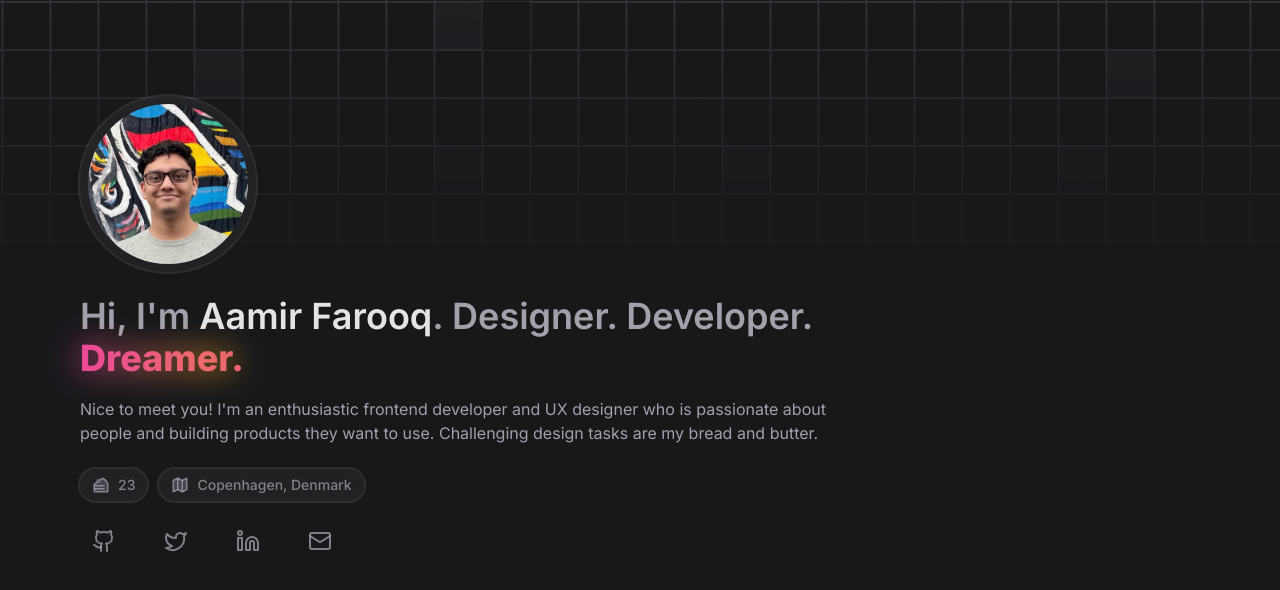
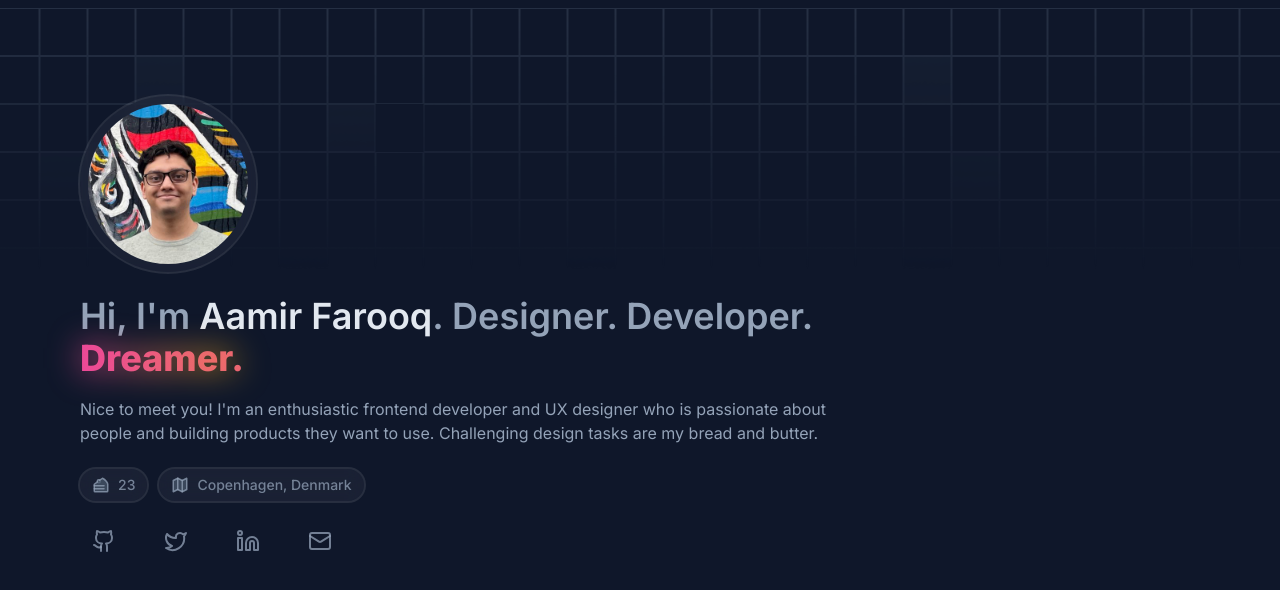
Before and after one commit to SlimShadyIAm/portfolio, a Next.js app: page / in a window 1280 px wide. Shown: the top 590 px of the page. Built offline with nearby package versions, Linux system fonts and the light colour scheme.

Commit message:
Update colors to Slate

```diff
--- a/src/app/globals.css
+++ b/src/app/globals.css
@@ -4,6 +4,6 @@
 
 @layer components {
   .pretty-ring {
-    @apply bg-zinc-200/5 shadow-sm shadow-zinc-800/5 ring-2 ring-white/10 backdrop-blur;
+    @apply bg-slate-200/5 shadow-sm shadow-slate-800/5 ring-2 ring-white/10 backdrop-blur;
   }
 }
--- a/src/app/page.tsx
+++ b/src/app/page.tsx
@@ -3,7 +3,7 @@ import styles from './styles.module.css';
 
 const Home = () => {
   return (
-    <div className={`mx-auto h-full w-full bg-zinc-900 pt-24 ${styles.grid}`}>
+    <div className={`mx-auto h-full w-full bg-slate-900 pt-24 ${styles.grid}`}>
       <div className="container">
         <Intro />
       </div>
--- a/src/components/Intro/index.tsx
+++ b/src/components/Intro/index.tsx
@@ -7,7 +7,7 @@ const Intro = () => {
   return (
     <div className="flex flex-col gap-6">
       {/*
-      <div className="shadow-zinc-700/25 self-start rounded-full border-2 border-zinc-700/25 bg-zinc-800/50 p-2 shadow-sm">
+      <div className="shadow-slate-700/25 self-start rounded-full border-2 border-slate-700/25 bg-slate-800/50 p-2 shadow-sm">
       */}
 
       <div className="pretty-ring self-start rounded-full p-2">
@@ -20,8 +20,8 @@ const Intro = () => {
         />
       </div>
       <div className="flex max-w-3xl flex-col gap-4">
-        <h1 className="text-4xl font-semibold text-zinc-400 ">
-          Hi, I&apos;m <span className="text-zinc-200">Aamir Farooq</span>.
+        <h1 className="text-4xl font-semibold text-slate-400 ">
+          Hi, I&apos;m <span className="text-slate-200">Aamir Farooq</span>.
           Designer. Developer.
           {/*
         // <h1 className="leading-tight bg-clip-text text-transparent bg-gradient-to-r from-pink-500 to-yellow-500 blur-md z-negative-1">dreamer</h1>.
@@ -35,7 +35,7 @@ const Intro = () => {
             </h2>
           </div>
         </h1>
-        <p className="text-zinc-400">
+        <p className="text-slate-400">
           Nice to meet you! I&apos;m an enthusiastic frontend developer and UX
           designer who is passionate about people and building products they
           want to use. Challenging design tasks are my bread and butter.
--- a/src/components/IntroBadge/index.tsx
+++ b/src/components/IntroBadge/index.tsx
@@ -7,8 +7,8 @@ type Props = {
 
 const IntroBadge = ({ icon: IconComponent, text }: Props) => {
   return (
-    <div className="pretty-ring flex items-center gap-2 self-start rounded-full px-3 py-1.5 text-sm text-zinc-400/75">
-      <IconComponent className="fill-zinc-600/75 text-zinc-400/75" size={18} />
+    <div className="pretty-ring flex items-center gap-2 self-start rounded-full px-3 py-1.5 text-sm text-slate-400/75">
+      <IconComponent className="fill-slate-600/75 text-slate-400/75" size={18} />
       <span className="font-medium">{text}</span>
     </div>
   );
--- a/src/components/SocialButton/index.tsx
+++ b/src/components/SocialButton/index.tsx
@@ -6,7 +6,7 @@ type Props = {
 
 const SocialButton = ({ icon: Icon }: Props) => {
   return (
-    <button className="hover:pretty-ring rounded-xl p-3 text-zinc-400/75 transition-all hover:text-zinc-200/75">
+    <button className="hover:pretty-ring rounded-xl p-3 text-slate-400/75 transition-all hover:text-slate-200/75">
       <Icon />
     </button>
   );
```
Also changed, not shown: public/images/grid.png.
